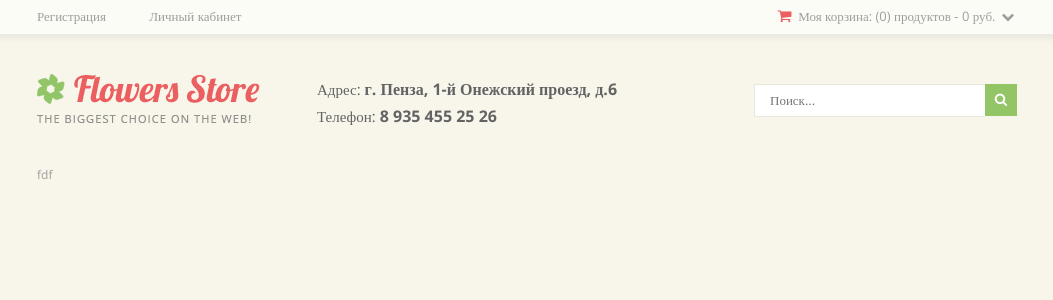
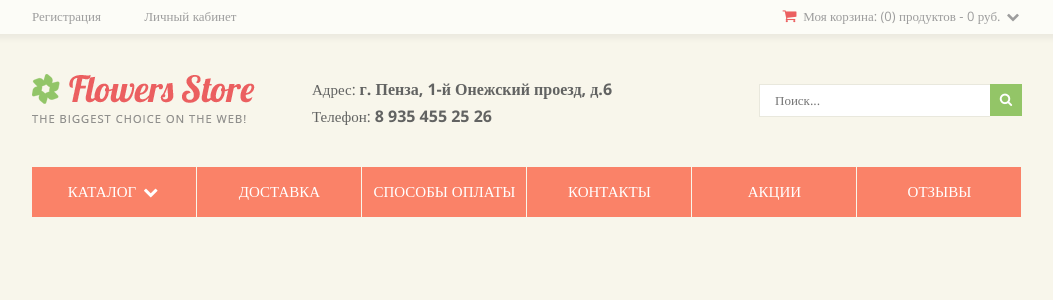
Before and after one commit to diademinna/kaleidoscope, a Yii app: template views/site/index.php in a window 1280 px wide. Shown: the top 300 px of the page, without its empty margins (113-1166 px from the left). Run offline with PHP 8.4 and a stand-in for Yii, Linux system fonts and the light colour scheme; the template is opened without the code that fills it, so the values that code supplies are empty; some libraries are stand-ins or nearby versions.

Commit message:
menu_category

```diff
--- a/views/layouts/main.php
+++ b/views/layouts/main.php
@@ -114,33 +114,72 @@ AppAsset::register($this);
               </div>
               <div class="clear"></div>
             </div>
-            <div class="header-menu">
+
             <div class="container">
-              fdf
-              </div>
+            <ul class="header-menu">
+              <li class="header-menu__item catalog">
+                <a class="header-menu_link" data-toggle="dropdown" href="#">Каталог <i class="icon-down-open"></i></a>
+                <ul class="header_catalog_category">
+                  <li class="header_catalog__main_category">
+                    <a class="header-catalog_name_link" href="#"><div style="background: url('/img/preview_catalog/tsvety.png') no-repeat transparent 0 0;" class="header-catalog_name">Цветы</div></a>
+                    <ul class="header-subcategory">
+                      <li class="header-subcategory__item"><a class="header-subcategory__link" href="#">Букеты из свежих цветов</a></li>
+                      <li class="header-subcategory__item"><a class="header-subcategory__link" href="#">Горшечные цветы</a></li>
+                      <li class="header-subcategory__item"><a class="header-subcategory__link" href="#">Живые цветы</a></li>
+                      <li class="header-subcategory__item"><a class="header-subcategory__link" href="#">Живые цветы</a></li>
+                    </ul>
+                  </li>
+                  <li class="header_catalog__main_category">
+                    <a class="header-catalog_name_link" href="#"><div style="background: url('/img/preview_catalog/podarok.png') no-repeat transparent 0 0;" class="header-catalog_name">Подарки и сувениры</div></a>
+                    <ul class="header-subcategory">
+                      <li class="header-subcategory__item"><a class="header-subcategory__link" href="#">Букеты из свежих цветов</a></li>
+                      <li class="header-subcategory__item"><a class="header-subcategory__link" href="#">Горшечные цветы</a></li>
+                      <li class="header-subcategory__item"><a class="header-subcategory__link" href="#">Живые цветы</a></li>
+                    </ul>
+                  </li>
+                  <li class="header_catalog__main_category">
+                    <a class="header-catalog_name_link" href="#"><div style="background: url('/img/preview_catalog/otkrytki.png') no-repeat transparent 0 0;" class="header-catalog_name">Открытки</div></a>
+                    <ul class="header-subcategory">
+                      <li class="header-subcategory__item"><a class="header-subcategory__link" href="#">Букеты из свежих цветов</a></li>
+                      <li class="header-subcategory__item"><a class="header-subcategory__link" href="#">Горшечные цветы</a></li>
+                      <li class="header-subcategory__item"><a class="header-subcategory__link" href="#">Живые цветы</a></li>
+                    </ul>
+                  </li>
+                  <li class="header_catalog__main_category">
+                    <a class="header-catalog_name_link" href="#"><div style="background: url('/img/preview_catalog/shary.png') no-repeat transparent 0 0;" class="header-catalog_name">Воздушные шары</div></a>
+                    <ul class="header-subcategory">
+                      <li class="header-subcategory__item"><a class="header-subcategory__link" href="#">Букеты из свежих цветов</a></li>
+                      <li class="header-subcategory__item"><a class="header-subcategory__link" href="#">Горшечные цветы</a></li>
+                      <li class="header-subcategory__item"><a class="header-subcategory__link" href="#">Живые цветы</a></li>
+                    </ul>
+                  </li>
+                  <li class="header_catalog__main_category">
+                    <a class="header-catalog_name_link" href="#"><div style="background: url('/img/preview_catalog/igrushki.png') no-repeat transparent 0 0;" class="header-catalog_name">Мягкие игрушки</div></a>
+                    <ul class="header-subcategory">
+                      <li class="header-subcategory__item"><a class="header-subcategory__link" href="#">Букеты из свежих цветов</a></li>
+                      <li class="header-subcategory__item"><a class="header-subcategory__link" href="#">Горшечные цветы</a></li>
+                      <li class="header-subcategory__item"><a class="header-subcategory__link" href="#">Живые цветы</a></li>
+                    </ul>
+                  </li>
+                  <li class="header_catalog__main_category">
+                    <a class="header-catalog_name_link" href="#"><div style="background: url('/img/preview_catalog/bukety.png') no-repeat transparent 0 0;" class="header-catalog_name">Букеты из игрушек</div></a>
+                    <ul class="header-subcategory">
+                      <li class="header-subcategory__item"><a class="header-subcategory__link" href="#">Букеты из свежих цветов</a></li>
+                      <li class="header-subcategory__item"><a class="header-subcategory__link" href="#">Горшечные цветы</a></li>
+                      <li class="header-subcategory__item"><a class="header-subcategory__link" href="#">Живые цветы</a></li>
+                    </ul>
+                  </li>
+                </ul>
+              </li>
+              <li class="header-menu__item"><a class="header-menu_link" href="#">Доставка</a></li>
+              <li class="header-menu__item"><a class="header-menu_link" href="#">Способы оплаты</a></li>
+              <li class="header-menu__item"><a class="header-menu_link" href="#">Контакты</a></li>
+              <li class="header-menu__item"><a class="header-menu_link" href="#">Акции</a></li>
+              <li class="header-menu__item"><a class="header-menu_link" href="#">Отзывы</a></li>
+              <div class="clear"></div>
+            </ul>
             </div>
             <!--
-
-
-            </div>
-            <div class="container">
-                <div class="row">
-                    <div class="col-sm-4 col-xs-12">
-                        <div class="search">
-                            <form>
-                                <input type="text" placeholder="Поиск..."/>
-                                <button><i class="icon-search"></i></button>
-                            </form>
-                        </div>
-                    </div>
-                </div>
-                <div class="row">
-                    <div class="col-sm-12">
-                        <div id="menu">
-                            <ul class="sf-menu">
-                                <li class="catalog"><a href="#"><span>Каталог<i class="icon-down-open"></i></span></a>
-
-                                    <div class="sub_menu">
 
                   <?php foreach ($this->context->categories as $category) { ?>
                       <div class="category">
@@ -156,59 +195,6 @@ AppAsset::register($this);
                       </div>
                   <?php } ?>
 
-
-                                        <div class="category">
-                                            <div class="name_category">
-                                                <img src="/img/category/tsvety.png"/>Цветы
-                                            </div>
-                                            <div class="item">Букеты из свежих цветов</div>
-                                            <div class="item">Горшечные цветы</div>
-                                            <div class="item">Живые цветы</div>
-                                            <div class="item">Букет невесты</div>
-                                        </div>
-                                        <div class="category_transparent"></div>
-                                        <div class="category">
-                                            <div class="name_category">
-                                                <img src="/img/category/tsvety.png"/>Цветы
-                                            </div>
-                                            <div class="item">Букеты из свежих цветов</div>
-                                            <div class="item">Горшечные цветы</div>
-                                            <div class="item">Живые цветы</div>
-                                            <div class="item">Букет невесты</div>
-                                        </div>
-                                        <div class="category_transparent"></div>
-                                        <div class="category">
-                                            <div class="name_category">
-                                                <img src="/img/category/tsvety.png"/>Цветы
-                                            </div>
-                                            <div class="item">Букеты из свежих цветов</div>
-                                            <div class="item">Горшечные цветы</div>
-                                            <div class="item">Живые цветы</div>
-                                            <div class="item">Букет невесты</div>
-                                        </div>
-                                        <div class="category_transparent"></div>
-                                        <div class="category">
-                                            <div class="name_category">
-                                                <img src="/img/category/tsvety.png"/>Цветы
-                                            </div>
-                                            <div class="item">Букеты из свежих цветов</div>
-                                            <div class="item">Горшечные цветы</div>
-                                            <div class="item">Живые цветы</div>
-                                            <div class="item">Букет невесты</div>
-                                        </div>
-                                        <div class="clear"></div>
-                                    </div>
-                                </li>
-                                <li><a href="#"><span>Доставка</span></a></li>
-                                <li><a href="#"><span>Способы оплаты</span></a></li>
-                                <li><a href="#"><span>Конаткты</span></a></li>
-                                <li><a href="#"><span>Акции</span></a></li>
-                                <li><a href="#"><span>Отзывы клиентов</span></a></li>
-                            </ul>
-                            <div class="clearfix"></div>
-                        </div>
-                    </div>
-                </div>
             -->
         </div>
     </header>
--- a/web/css/common.css
+++ b/web/css/common.css
@@ -1,109 +1,64 @@
 @import url(http://fonts.googleapis.com/css?family=Open+Sans:400,300,600,700&subset=latin,cyrillic);
 @import url(http://fonts.googleapis.com/css?family=Lobster);
-body {
-  background-color: #f8f6eb; margin: 0; padding: 0; font-family: Open Sans; font-size: 14px;font-weight: normal; line-height: 1.3; color:#808080;
-}
-div.clear {
-  clear: both; float: none; height: 0; line-height: 1px; margin: 0; overflow: hidden; padding: 0;
-}
-.container {
-  width:980px; margin: 0 auto;
-}
-header {
-  color:#9d9d9d;font-size: 12px;
-}
-.header-topbar {
-  background-color: #fcfcf7;box-shadow: 0 5px 5px rgba(0, 0, 0, 0.05); margin-bottom: 40px; font-size: 13px;
-}
-.header-topbar:after{
-  content:""; display: table; clear:both;
-}
-.header-action {
-  list-style: none; margin:0; padding: 0; display: inline-block; margin:8px 0 9px 0;
-}
-.header-action__item {
-  display: inline-block; margin-right:40px;
-}
-.header-action__link {
-  color:#9d9d9d;  text-decoration: none;
-}
-.header-action__link:hover {
-  color:#eb5f60;text-decoration: none;
-}
-.header-cart {
-  float: right; position: relative;
-}
-.header-cart__heading {
-  padding:6px 0 8px 0; cursor: pointer;
-}
-.header-cart__heading .icon-basket{
-  font-size: 15px;  color:#eb5f60;
-}
-.header-cart__heading:hover .icon-down-open{
-  color: #eb5f60;
-}
-.header-cart__content {
-  position: absolute; display:none; top:100%; right:0; box-shadow: 0 5px 5px rgba(0, 0, 0, 0.05);width: 267px;padding: 20px;background-color: #ffffff; margin-top:1px;
-}
+body { background-color: #f8f6eb; margin: 0; padding: 0; font-family: Open Sans; font-size: 14px;font-weight: normal; line-height: 1.3; color:#808080;}
+div.clear { clear: both; float: none; height: 0; line-height: 1px; margin: 0; overflow: hidden; padding: 0;}
+.container { width:990px; margin: 0 auto;}
+header { color:#9d9d9d;font-size: 12px;}
+.header-topbar { background-color: #fcfcf7;box-shadow: 0 5px 5px rgba(0, 0, 0, 0.05); margin-bottom: 40px; font-size: 13px;}
+.header-topbar:after{ content:""; display: table; clear:both;}
+.header-action { list-style: none; margin:0; padding: 0; display: inline-block; margin:8px 0 9px 0;}
+.header-action__item { display: inline-block; margin-right:40px;}
+.header-action__link { color:#9d9d9d;  text-decoration: none;}
+.header-action__link:hover { color:#eb5f60;text-decoration: none;}
+.header-cart { float: right; position: relative;}
+.header-cart__heading { padding:6px 0 8px 0; cursor: pointer;}
+.header-cart__heading .icon-basket{ font-size: 15px;  color:#eb5f60;}
+.header-cart__heading:hover .icon-down-open{ color: #eb5f60;}
+.header-cart__content { position: absolute; display:none; top:100%; right:0; box-shadow: 0 5px 5px rgba(0, 0, 0, 0.05);width: 267px;padding: 20px;background-color: #ffffff; margin-top:1px;}
 .open .header-cart__content {display:block;}
 .header-cart__containe{text-align: center;}
-.header-cart-product {
-  margin-top:15px;  position: relative;  padding-bottom: 18px;
-}
-.header-cart-product:after{
-  position: absolute; bottom:0; height:1px; width:100%; background-color: #ebebeb; content: "";
-}
-.header-cart-product__img{
-  float: left; width:47px;
-}
-.header-cart-product-description{
-  float:left; margin-left:12px; width:168px;
-}
-.header-cart-product-description__name{
-  text-transform: uppercase; margin-bottom: 3px; width:150px;
-}
+.header-cart-product { margin-top:15px;  position: relative;  padding-bottom: 18px;}
+.header-cart-product:after{ position: absolute; bottom:0; height:1px; width:100%; background-color: #ebebeb; content: "";}
+.header-cart-product__img{ float: left; width:47px;}
+.header-cart-product-description{ float:left; margin-left:12px; width:168px;}
+.header-cart-product-description__name{ text-transform: uppercase; margin-bottom: 3px; width:150px;}
 .header-cart-product-description__name a {color:#b1ad8e; text-decoration: none;}
-.header-cart-product-description__name a:hover{
-  color:#eb5f60;
-}
-.header-cart-product-description__params{
-  color:#666; font-size: 11px;
-}
-.header-cart-product-description__count{
-  color:#6c6c6c; font-size: 11px; font-weight: 700; margin:8px 0 0 0;
-}
-.header-cart-product-description__count span{
-  color:#eb5f60; font-weight: 400; font-size: 12px;
-}
-.header-cart-product__remove{
-  position: absolute; top:0; right:0; width:10px; height:10px;
-}
+.header-cart-product-description__name a:hover{ color:#eb5f60;}
+.header-cart-product-description__params{ color:#666; font-size: 11px;}
+.header-cart-product-description__count{ color:#6c6c6c; font-size: 11px; font-weight: 700; margin:8px 0 0 0;}
+.header-cart-product-description__count span{ color:#eb5f60; font-weight: 400; font-size: 12px;}
+.header-cart-product__remove{ position: absolute; top:0; right:0; width:10px; height:10px;}
 .header-cart-product__remove .icon-cancel-circled{color:#93c567; cursor: pointer;}
 .header-cart-product__remove .icon-cancel-circled:hover {color:#eb5f60;}
-.header-cart-total{
-  color:#6c6c6c;  float: right; margin-top:15px;
-}
-.header-cart-total__item .name {
-  text-align: right;
-}
-.header-cart-total__item span{
-  font-family: Lobster;  font-size: 16px; padding-left:10px; color:#eb5f60;
-}
-.header-cart-actions{
-  margin:10px 0 0 0;
-}
+.header-cart-total{color:#6c6c6c;  float: right; margin-top:15px;}
+.header-cart-total__item .name { text-align: right;}
+.header-cart-total__item span{ font-family: Lobster;  font-size: 16px; padding-left:10px; color:#eb5f60;}
+.header-cart-actions{ margin:10px 0 0 0;}
 .header-cart-actions__button {text-align: center;line-height:25px; float: left;margin-right:10px; text-transform: uppercase; width:128px; font-size: 12px;}
 .header-cart-actions__button:last-child{margin-right: 0;}
-.header-cart-actions__button__link {color:#ffffff;text-decoration: none; padding:5px; background: #93c567; display: block;
-}
-.header-cart-actions__button__link:hover{
-  background-color: #ed7877;
-}
+.header-cart-actions__button__link {color:#ffffff;text-decoration: none; padding:5px; background: #93c567; display: block;}
+.header-cart-actions__button__link:hover{ background-color: #ed7877;}
 .header__logo {float:left; width:230px;}
 .header-contacts{float: left;width:380px;margin:5px 50px 0 50px; color:#626362; font-size: 15px;}
 .header-contacts__item{margin-bottom:6px;}
 .header-contacts span {font-size: 16px; font-weight: 700;}
-.header-search {float:left; width:270px; margin:10px 0 0 0;}
+.header-search {float:left; width:280px; margin:10px 0 0 0;}
 .header-search__input {border: 1px solid #e9e8dd; border-right:none; width:200px; float:right; height:21px; border-radius: 0; padding:5px 15px; font-size: 13px; font-family: Open Sans; color:#999;}
 .header-search__button {background-color: #93c567;border:none; cursor: pointer;float:right; color:#ffffff;height:32px;width:32px;}
-.header-menu {margin: 35px 0 0 0;}
+.header-menu { margin: 35px 0 0 0; list-style: none; padding: 0; }
+.header-menu__item { position: relative; text-align: center; float:left; background-color: #fa8268; width:16.6666%; height:50px;}
+.header-menu__item:after{position: absolute; content:""; top:0; right:0; height:50px;width:1px;background-color: #f8f6eb;}
+.header-menu_link {height:35px; color:#ffffff; text-transform: uppercase; font-size:15px; text-decoration: none; display: block;padding-top:15px;}
+.header-menu_link:hover{color:#b23233;}
+.header-menu__item.catalog{position: relatve;}
+.header_catalog_category{display: none;position: absolute; top:100%; left:0; width:990px;background-color: #fcfcf7;list-style: none;padding:0; font-size: 14px; color:#585858;}
+.open .header_catalog_category {display: block;}
+.header_catalog__main_category {float: left; width:134px; border-right:1px solid #ccc; text-align: left; padding:0 15px;margin:15px 0;}
+.header_catalog__main_category:last-child{border:none;}
+.header_catalog__main_category:last-child:after{content:none;}
+.header-catalog_name{font-size: 16px; font-weight: 700; height:45px; padding:5px 0 5px 43px;margin-bottom:5px;}
+.header-subcategory {list-style: none; margin: 0; padding:0;}
+.header-subcategory__item{margin-bottom:8px;}
+.header-catalog_name_link { color:#585858; text-decoration: none;}
+.header-subcategory__link{color:#585858; text-decoration: none;}
+.header-subcategory__link:hover{text-decoration: underline;}
```
Also changed, not shown: web/img/preview_catalog/bukety.png (added), web/img/preview_catalog/igrushki.png (added), web/img/preview_catalog/otkrytki.png (added), web/img/preview_catalog/podarok.png (added), web/img/preview_catalog/shary.png (added), web/img/preview_catalog/tsvety.png (added). Lines whose indentation alone changed are shown as unchanged.
